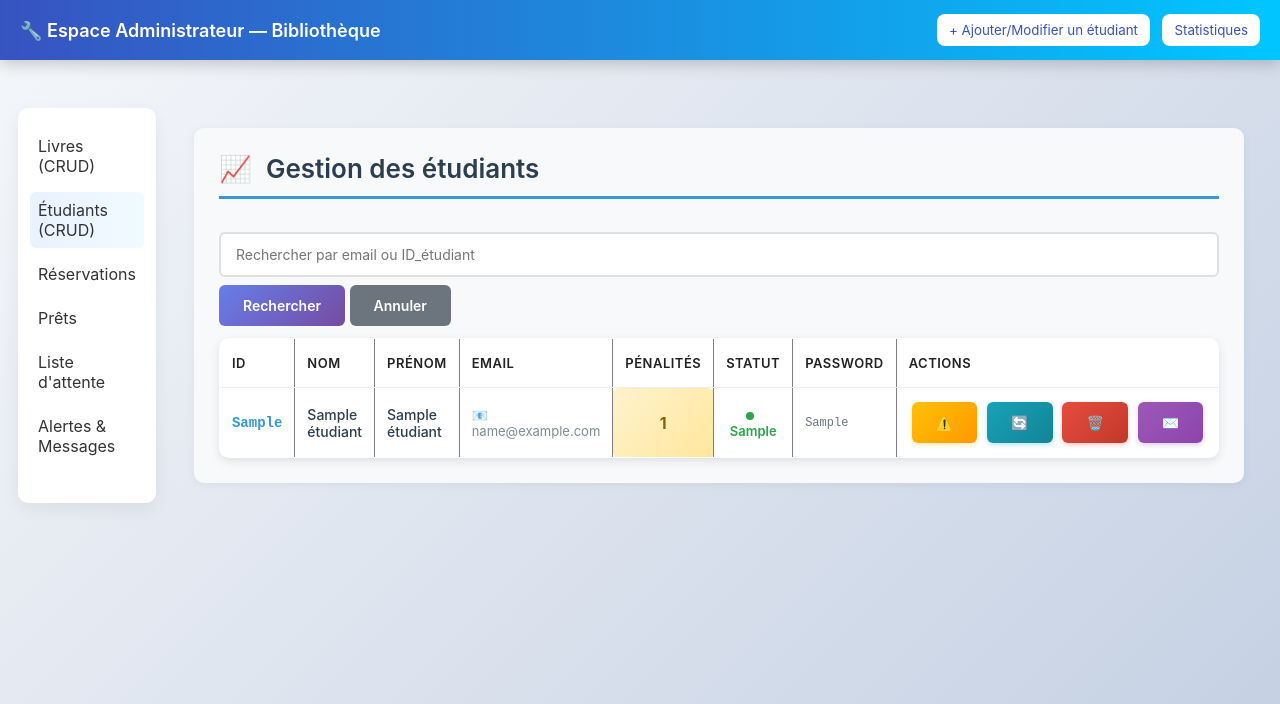
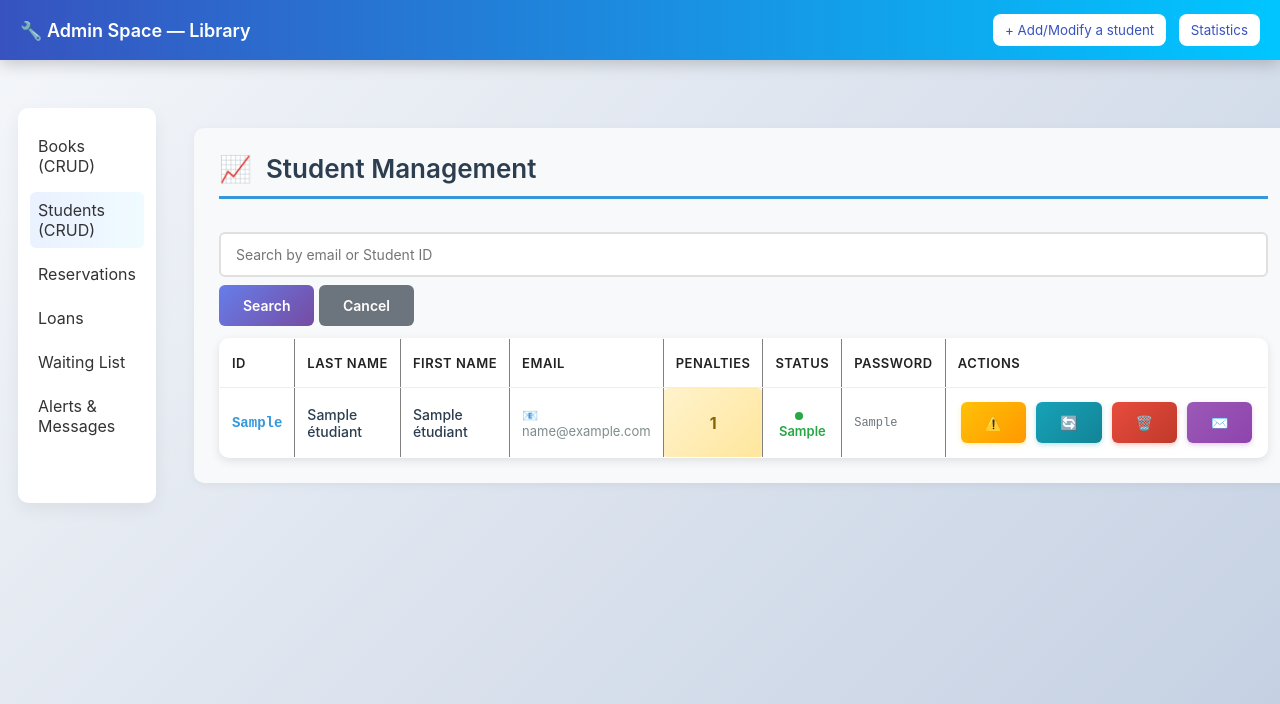
Before and after one commit to Ange735/Biblio_Dev, a PHP site: page /admin_etudiant.php in a window 1280 px wide. Shown: the top 704 px of the page. Run offline with PHP 8.4, Linux system fonts and the light colour scheme; tables that the repository leaves empty hold one stand-in row (values such as "Sample post").

Commit message:
Modification complète

```diff
--- a/admin_etudiant.php
+++ b/admin_etudiant.php
@@ -10,23 +10,23 @@ if (isset($_POST['inscr'])) {
         $pass = htmlspecialchars($_POST['mot_de_passe']);
         $confpass = htmlspecialchars($_POST['cmdp']);
 
-        // Même logique d'insertion qu'au-dessus
+        // Same insertion logic as above
         $sql1 = "SELECT * FROM étudiant WHERE Email='$email' OR ID_etu='$id'";
         $result = $conn->query($sql1);
         if ($result->num_rows > 0) {
-            echo "<script>alert('ERREUR! : Email déjà utilisé ou ID_étudiant déjà présent!');</script>";
+            echo "<script>alert('ERROR! : Email already used or Student ID already exists!');</script>";
         } else {
             if ($pass === $confpass) {
                 $sql = "INSERT INTO étudiant (ID_etu, nom, Prénom, Email, nbr_retard, statue_etu, mdp)
                         VALUES ('$id', '$nom', '$prenom', '$email', 0, 1, '$pass')";
                 if ($conn->query($sql) === TRUE) {
-                    echo "<script>alert('Inscription réussie !');window.location='admin_etudiant.php';</script>";
+                    echo "<script>alert('Registration successful!');window.location='admin_etudiant.php';</script>";
                     exit();
                 } else {
-                    echo "Erreur: " . $sql . "<br>" . $conn->error;
+                    echo "Error: " . $sql . "<br>" . $conn->error;
                 }
             } else {
-                echo "<script>alert('ERREUR! : Mot de passe de confirmation différent du mot de passe !');</script>";
+                echo "<script>alert('ERROR! : Confirmation password different from password!');</script>";
             }
         }
     }
@@ -39,7 +39,7 @@ if (isset($_POST['modif'])){
         $id = htmlspecialchars($_POST['id_etudiant']);
         $pass = htmlspecialchars($_POST['mot_de_passe']);
         $confpass = htmlspecialchars($_POST['cmdp']);
-        // Mise à jour d'un utilisateur existant
+        // Update existing user
         $sql = "SELECT * FROM étudiant WHERE ID_etu='$id'";
         $result = $conn->query($sql);
 
@@ -50,13 +50,13 @@ if (isset($_POST['modif'])){
                 WHERE ID_etu='$id'";
 
         if ($conn->query($sql) === TRUE) {
-        echo "<script>alert('Modification éffectuée avec succès !');window.location='admin_etudiant.php';</script>";
+        echo "<script>alert('Modification successfully completed!');window.location='admin_etudiant.php';</script>";
         exit();
     } else {
-        echo "Erreur : " . $conn->error;
+        echo "Error: " . $conn->error;
     }}
       else{
-        echo "<script>alert('ERREUR! :Impossible de modifier, ID_étudiant non trouvé !');</script>";}
+        echo "<script>alert('ERROR! : Cannot modify, Student ID not found!');</script>";}
     }
 
 
@@ -64,10 +64,10 @@ if (isset($_POST['modif'])){
         $id = htmlspecialchars($_POST['id_supp']);
       $sql2 = "DELETE FROM étudiant WHERE ID_etu='$id'";
       if ($conn->query($sql2) === TRUE) {
-        echo "<script>alert('Utilisateur supprimé avec succès !');window.location='admin_etudiant.php';</script>";
+        echo "<script>alert('User successfully deleted!');window.location='admin_etudiant.php';</script>";
         exit();
       } else {
-        echo "Erreur : " . $conn->error;
+        echo "Error: " . $conn->error;
     }
 }
 
@@ -75,28 +75,28 @@ if (isset($_POST['modif'])){
 
     $id = htmlspecialchars($_POST['id_pen']);
 
-    // Pénalisation
+    // Penalize
     $sql3 = "UPDATE étudiant SET nbr_retard = nbr_retard + 1 WHERE ID_etu = '$id'";
 
     if ($conn->query($sql3) === TRUE) {
-        // Vérification du nombre de retards
+        // Check number of delays
         $sql1 = "SELECT nbr_retard FROM étudiant WHERE ID_etu = '$id'";
         $result = $conn->query($sql1);
         $row = $result->fetch_assoc();
 
-        // Si blocage nécessaire
+        // If blocking needed
         if ($row['nbr_retard'] >= 3) {
             $sql = "UPDATE étudiant SET statue_etu = 0 WHERE ID_etu = '$id'";
             $conn->query($sql);
-            echo "<script>alert('Utilisateur bloqué !');window.location='admin_etudiant.php';</script>";
+            echo "<script>alert('User blocked!');window.location='admin_etudiant.php';</script>";
             exit();
         } else {
-            echo "<script>alert('Utilisateur pénalisé !');window.location='admin_etudiant.php';</script>";
+            echo "<script>alert('User penalized!');window.location='admin_etudiant.php';</script>";
             exit();
         }
 
     } else {
-        echo "Erreur : " . $conn->error;
+        echo "Error: " . $conn->error;
     }
 }
 
@@ -107,7 +107,7 @@ if (isset($_POST['modif'])){
       $result = $conn->query($sql);
       $row = $result->fetch_assoc();
       if($row['nbr_retard'] <= 0) {
-        echo "<script>alert('La pénalité ne peut pas être négative !');window.location='admin_etudiant.php';</script>";
+        echo "<script>alert('Penalty cannot be negative!');window.location='admin_etudiant.php';</script>";
         exit();
       }
       else{
@@ -116,14 +116,14 @@ if (isset($_POST['modif'])){
           $conn->query($sql3);
           $sql = "UPDATE étudiant SET statue_etu = 1 WHERE ID_etu = '$id'";
           $conn->query($sql);
-            echo "<script>alert('Utilisateur débloqué !');window.location='admin_etudiant.php';</script>";
+            echo "<script>alert('User unblocked!');window.location='admin_etudiant.php';</script>";
             exit();
         }
         else{
-    // Annulation de pénalisation
+    // Cancel penalty
     $sql3 = "UPDATE étudiant SET nbr_retard = nbr_retard - 1 WHERE ID_etu = '$id'";
     $conn->query($sql3);
-            echo "<script>alert('Pénalité réduit de 1 pour ce utilisateur !');window.location='admin_etudiant.php';</script>";
+            echo "<script>alert('Penalty reduced by 1 for this user!');window.location='admin_etudiant.php';</script>";
             exit();}
 }
 }
@@ -145,7 +145,7 @@ if (isset($_POST['ouvrir_modal_mess'])) {
     $selected_student = $_POST['id_mess'];
 }
 
-// Envoyer le message
+// Send message
 if (isset($_POST['envoyer_message'])) {
     $id = $_POST['msg_id'];
     $msg = $_POST['msg_text'];
@@ -155,9 +155,9 @@ if (isset($_POST['envoyer_message'])) {
     $stmt->bind_param("ss", $msg, $id);
 
     if ($stmt->execute()) {
-        echo "<script>alert('Message envoyé !');</script>";
+        echo "<script>alert('Message sent!');</script>";
     } else {
-        echo "<script>alert('Erreur lors de l\\'envoi');</script>";
+        echo "<script>alert('Error sending message');</script>";
     }
 }
 
@@ -167,10 +167,10 @@ if(isset($_POST['me'])){
     $alert_test = htmlspecialchars($_POST['alert_text']);
     $sql = "INSERT INTO message_etu (mess, id_etu) VALUES ('$alert_test',NULL)";
     if ($conn->query($sql) === TRUE) {
-        echo "<script>alert('Alerte envoyée à tous les étudiants !');window.location='admin_etudiant.php';</script>";
+        echo "<script>alert('Alert sent to all students!');window.location='admin_etudiant.php';</script>";
         exit();
     } else {
-        echo "Erreur : " . $conn->error;
+        echo "Error: " . $conn->error;
     }
 }
 
@@ -181,16 +181,16 @@ if(isset($_POST['me'])){
 <head>
   <meta charset="utf-8" />
   <meta name="viewport" content="width=device-width,initial-scale=1" />
-  <title>Admin - Bibliothèque Universitaire</title>
+  <title>Admin - University Library</title>
   <link rel="stylesheet" href="admin_style.css" />
   <link rel="stylesheet" href="admin_new_style.css">
 </head>
 <body>
   <header class="admin-header">
-    <h1>🔧 Espace Administrateur — Bibliothèque</h1>
+    <h1>🔧 Admin Space — Library</h1>
     <div class="header-actions">
-      <button id="btnAddStudent">+ Ajouter/Modifier un étudiant</button>
-      <button id="btnInventory">Statistiques</button>
+      <button id="btnAddStudent">+ Add/Modify a student</button>
+      <button id="btnInventory">Statistics</button>
     </div>
   </header>
 
@@ -198,17 +198,17 @@ if(isset($_POST['me'])){
     <aside class="sidebar">
       <ul>
         <li><a href="admin_livre.php" class="menu-link <?php echo ($activePage=='livres') ? 'active' : ''; ?>">
-     Livres (CRUD)</a></li>
+     Books (CRUD)</a></li>
         <li><a href="admin_etudiant.php" class="menu-link <?php echo ($activePage=='etudiants') ? 'active' : ''; ?>">
-     Étudiants (CRUD)</a></li>
+     Students (CRUD)</a></li>
         <li><a href="admin_reserv.php" class="menu-link <?php echo ($activePage=='reservation') ? 'active' : ''; ?>">
-     Réservations</a></li>
+     Reservations</a></li>
         <li><a href="admin_pret.php" class="menu-link <?php echo ($activePage=='pret') ? 'active' : ''; ?>">
-     Prêts</a></li>
+     Loans</a></li>
         <li><a href="admin_liste.php" class="menu-link <?php echo ($activePage=='liste') ? 'active' : ''; ?>">
-     Liste d'attente</a></li>
+     Waiting List</a></li>
         <li><a href="admin_messages.php" class="menu-link <?php echo ($activePage=='messages') ? 'active' : ''; ?>">
-     Alertes & Messages</a></li>
+     Alerts & Messages</a></li>
       </ul>
     </aside>
 
@@ -217,33 +217,33 @@ if(isset($_POST['me'])){
 <!-- Section -->
 
 <section  id="panelStudents" >
-      <h2>Gestion des étudiants</h2>
+      <h2>Student Management</h2>
       <form method='POST' action='admin_etudiant.php' style='display:inline;'>
-                    <input type="text" name="rech" placeholder="Rechercher par email ou ID_étudiant" value="<?php echo (isset($_POST['rechercher']) && isset($_POST['rech'])) ? htmlspecialchars($_POST['rech']) : ''; ?>">
-                    <button type="submit" name="rechercher">Rechercher</button>
-                    <button type="submit" name="annuler">Annuler</button>
+                    <input type="text" name="rech" placeholder="Search by email or Student ID" value="<?php echo (isset($_POST['rechercher']) && isset($_POST['rech'])) ? htmlspecialchars($_POST['rech']) : ''; ?>">
+                    <button type="submit" name="rechercher">Search</button>
+                    <button type="submit" name="annuler">Cancel</button>
         </form>
 
       <table class="table" id="studentsTable" border="1">
   <tr>
     <th>ID</th>
-    <th>Nom</th>
-    <th>Prénom</th>
+    <th>Last Name</th>
+    <th>First Name</th>
     <th>Email</th>
-    <th>Pénalités</th>
-    <th>Statut</th>
-    <th>password</th>
+    <th>Penalties</th>
+    <th>Status</th>
+    <th>Password</th>
     <th>Actions</th>
   </tr>
   <?php
-  // Logique de recherche ou affichage complet
+  // Search logic or full display
   if (isset($_POST['rechercher']) && !empty($_POST['rech'])) {
-      // Mode recherche
+      // Search mode
       $email = $conn->real_escape_string($_POST['rech']);
       $id = $conn->real_escape_string($_POST['rech']);
       $sql = "SELECT * FROM étudiant WHERE Email='$email' OR ID_etu='$id'";
   } else {
-      // Mode par défaut : afficher tous les étudiants
+      // Default mode: show all students
       $sql = "SELECT * FROM étudiant";
   }
 
@@ -262,28 +262,28 @@ if(isset($_POST['me'])){
           echo "<td>";
           echo "
                   <form method='POST' action='admin_etudiant.php' style='display:inline;'
-                    onsubmit=\"return confirm('Voulez-vous vraiment pénaliser cet utilisateur ?');\">
+                    onsubmit=\"return confirm('Do you really want to penalize this user?');\">
                     <input type='hidden' name='id_pen' value='" . htmlspecialchars($row['ID_etu']) . "'>
-                    <button type='submit' name='penaliser' class='btn-penalize' title='Pénaliser'>⚠️</button>
+                    <button type='submit' name='penaliser' class='btn-penalize' title='Penalize'>⚠️</button>
                   </form>
                 ";
                 echo "
                   <form method='POST' action='admin_etudiant.php' style='display:inline;'
-                    onsubmit=\"return confirm('Voulez-vous vraiment annuler la pénalité ?');\">
+                    onsubmit=\"return confirm('Do you really want to cancel the penalty?');\">
                     <input type='hidden' name='id_ann' value='" . htmlspecialchars($row['ID_etu']) . "'>
-                    <button type='submit' name='annul' class='btn-reset' title='Réduire pénalité'>🔄</button>
+                    <button type='submit' name='annul' class='btn-reset' title='Reduce penalty'>🔄</button>
                   </form>
                 ";
                 echo "
                   <form method='POST' action='admin_etudiant.php' style='display:inline;'
-                    onsubmit=\"return confirm('Voulez-vous vraiment supprimer cet utilisateur ?');\">
+                    onsubmit=\"return confirm('Do you really want to delete this user?');\">
                     <input type='hidden' name='id_supp' value='" . htmlspecialchars($row['ID_etu']) . "'>
-                    <button type='submit' name='supp' class='btn-reset' title='Supprimer'>🗑️</button>
+                    <button type='submit' name='supp' class='btn-reset' title='Delete'>🗑️</button>
                   </form>
                 ";
                 echo "
                 <form method='POST' action='admin_etudiant.php' style='display:inline;'
-    onsubmit=\"return confirm('Voulez-vous vraiment envoyer un message à cet utilisateur ?');\">
+    onsubmit=\"return confirm('Do you really want to send a message to this user?');\">
 
     <input type='hidden' name='id_mess' value='".htmlspecialchars($row['ID_etu']) . "'>
 
@@ -295,7 +295,7 @@ if(isset($_POST['me'])){
                 echo "</tr>";
       }
   } else {
-      echo "<tr><td colspan='8'>Aucun utilisateur trouvé</td></tr>";
+      echo "<tr><td colspan='8'>No users found</td></tr>";
   }
   ?>
 </table>
@@ -312,18 +312,18 @@ if(isset($_POST['me'])){
 <!--Modals-->
 <div class="modal" id="modalStudent">
     <div class="modal-content">
-      <h3 id="modalStudentTitle">Ajouter un étudiant</h3>
+      <h3 id="modalStudentTitle">Add a student</h3>
       <form id="formStudent" method="POST" action="admin_etudiant.php">
-        <input type="text" name="nom" placeholder="Nom" required>
-                <input type="text" name="prenom" placeholder="Prénom" required>
-                <input type="text" name="id_etudiant" placeholder="ID Étudiant" required>
-                <input type="email" name="email" placeholder="Email universitaire" required>
-                <input type="password" name="mot_de_passe" placeholder="Mot de passe" minlength="8" pattern="^(?=.*[A-Za-z])(?=.*\d).{8,}$" title="Le mot de passe doit contenir au moins 8 caractères, dont au moins une lettre et un chiffre" required>
-                <input type="password" name="cmdp" placeholder="Confirmer le mot de passe" minlength="8" required>
+        <input type="text" name="nom" placeholder="Last Name" required>
+                <input type="text" name="prenom" placeholder="First Name" required>
+                <input type="text" name="id_etudiant" placeholder="Student ID" required>
+                <input type="email" name="email" placeholder="University email" required>
+                <input type="password" name="mot_de_passe" placeholder="Password" minlength="8" pattern="^(?=.*[A-Za-z])(?=.*\d).{8,}$" title="Password must contain at least 8 characters, including at least one letter and one number" required>
+                <input type="password" name="cmdp" placeholder="Confirm password" minlength="8" required>
         <div class="modal-actions">
-          <button type="submit" name="inscr">Enregistrer</button>
-          <button type="submit" name="modif">Modifier</button>
-          <button type="button" class="close-modal">Annuler</button>
+          <button type="submit" name="inscr">Save</button>
+          <button type="submit" name="modif">Modify</button>
+          <button type="button" class="close-modal">Cancel</button>
         </div>
       </form>
     </div>
@@ -337,7 +337,7 @@ if(isset($_POST['me'])){
 <?php
 
 if ($modal_open) {
-    // récupérer le nom de l'étudiant
+    // get student name
     $sql_et = "SELECT nom, Prénom FROM étudiant WHERE ID_etu = ?";
     $stmt_et = $conn->prepare($sql_et);
     $stmt_et->bind_param("s", $selected_student);
@@ -347,16 +347,16 @@ if ($modal_open) {
 ?>
 <div class="modal" id="modalMessage" style="display:block;">
   <div class="modal-content">
-    <h3>Envoyer un message à <?= htmlspecialchars($et['nom'] . " " . $et['Prénom']) ?></h3>
+    <h3>Send a message to <?= htmlspecialchars($et['nom'] . " " . $et['Prénom']) ?></h3>
 
     <form method="POST" action="admin_etudiant.php">
       <input type="hidden" name="msg_id" value="<?= htmlspecialchars($selected_student) ?>">
       <textarea name="msg_text" placeholder="Message..." required></textarea>
 
       <div class="modal-actions">
-        <button type="submit" name="envoyer_message">Envoyer</button>
+        <button type="submit" name="envoyer_message">Send</button>
         <button type="button" onclick="document.getElementById('modalMessage').style.display='none';">
-          Fermer
+          Close
         </button>
       </div>
     </form>
@@ -370,7 +370,7 @@ if ($modal_open) {
     <div class="toast" id="toast"></div>
 
   <script>
-    // --- JS minimal pour interactions ---
+    // --- Minimal JS for interactions ---
     function toast(msg){
       const t = document.getElementById('toast');
       t.textContent = msg;
@@ -388,7 +388,7 @@ if ($modal_open) {
 
 
     document.getElementById('btnAddStudent').addEventListener('click',()=>{
-      document.getElementById('modalStudentTitle').textContent='Ajouter un étudiant';
+      document.getElementById('modalStudentTitle').textContent='Add a student';
       document.getElementById('formStudent').reset();
       document.getElementById('modalStudent').style.display='flex';
     });
@@ -400,13 +400,13 @@ if ($modal_open) {
 
     document.getElementById('sendAlertBtn').addEventListener('click', ()=>{
       const text = document.getElementById('alertText').value.trim();
-      if(!text){ alert('Texte vide'); return;}
+      if(!text){ alert('Empty text'); return;}
       const studentSelect = document.getElementById('alertStudentSelect');
       const id = studentSelect.value;
       const name = studentSelect.options[studentSelect.selectedIndex].text;
       const ul = document.getElementById('alertsList');
-      ul.insertAdjacentHTML('afterbegin', `<li>${id? 'Alerte à '+name : 'Alerte globale'}: ${text}</li>`);
-      toast('Alerte envoyée');
+      ul.insertAdjacentHTML('afterbegin', `<li>${id? 'Alert to '+name : 'Global alert'}: ${text}</li>`);
+      toast('Alert sent');
       document.getElementById('alertText').value='';
     });
   </script>
```
Also changed, not shown: admin_dashboard.php (+26 -26 lines), admin_liste.php (+27 -27 lines), admin_livre.php (+72 -72 lines), admin_login.php (+11 -11 lines), admin_messages.php (+38 -38 lines).
